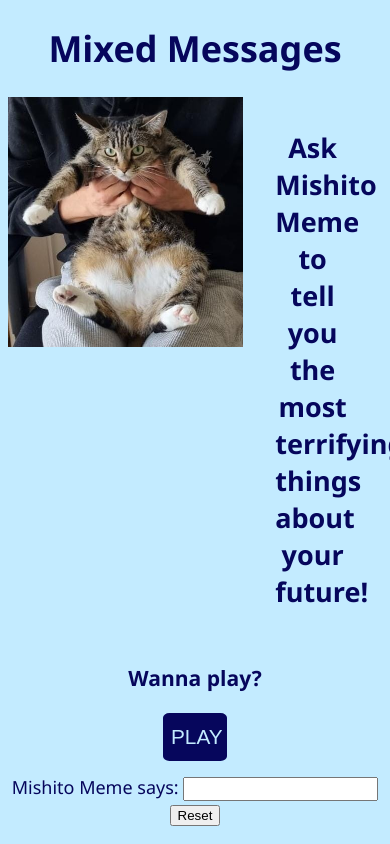
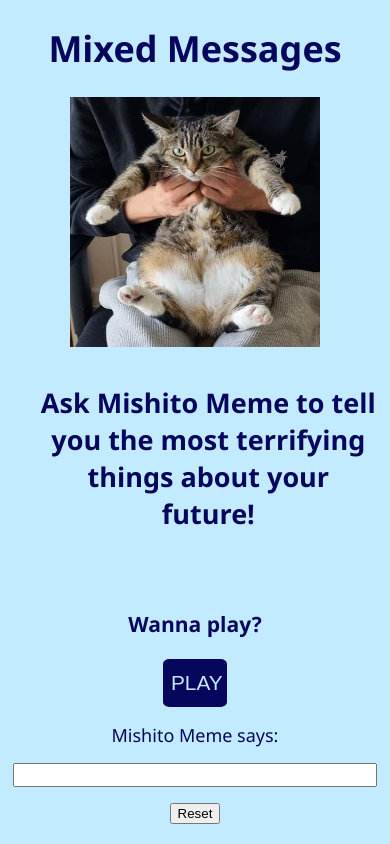
Before and after one commit to SoninLeandro/Mixed-Messages, a plain HTML site: page index.html in a window 390 px wide. Drawn offline with Linux system fonts and the light colour scheme.

Commit message:
Add responsive mode

```diff
--- a/CSS/styles.css
+++ b/CSS/styles.css
@@ -12,7 +12,7 @@ body {
 }
 
 .container h2 {
-    width: 20%;
+    width: 30%;
     align-self: center;
     margin: 2rem;
 }
@@ -39,3 +39,26 @@ button:hover {
     margin-top: 1rem;
     font-size: 1rem;
 }
+
+@media only screen and (max-width: 800px) {
+    .container {
+        display: block;
+    }
+
+    .container h2 {
+        width: 90%;
+        align-self: center;
+    }
+
+    button {
+        margin-bottom: 1rem;
+    }
+
+    #message {
+        width: 95%;
+    }
+
+    #reset {
+        margin-top: 1rem;
+    }
+}
--- a/index.html
+++ b/index.html
@@ -15,15 +15,15 @@
         </header>
 
         <main>
-            <div class="container">
+            <section class="container">
                 <img src="./CSS/Media/WhatsApp Image 2023-06-01 at 12.39.07.jpeg" width="250px" height="250px"/>
                 <h2>Ask Mishito Meme to tell you the most terrifying things about your future!</h2><br>
-            </div>
+            </section>
 
             <h3>Wanna play?</h3>
             <button onclick="mixedMessages()">PLAY</button><br>
-
-            <caption>Mishito Meme says: <input id="message" type="text" value="" readonly></caption>
+            <label for="message">Mishito Meme says: </label>
+            <input id="message" name="message" type="text" value="" readonly>
 
             <input type="button" value="Reset" id="reset" onclick="reset()">
         </main>
```
